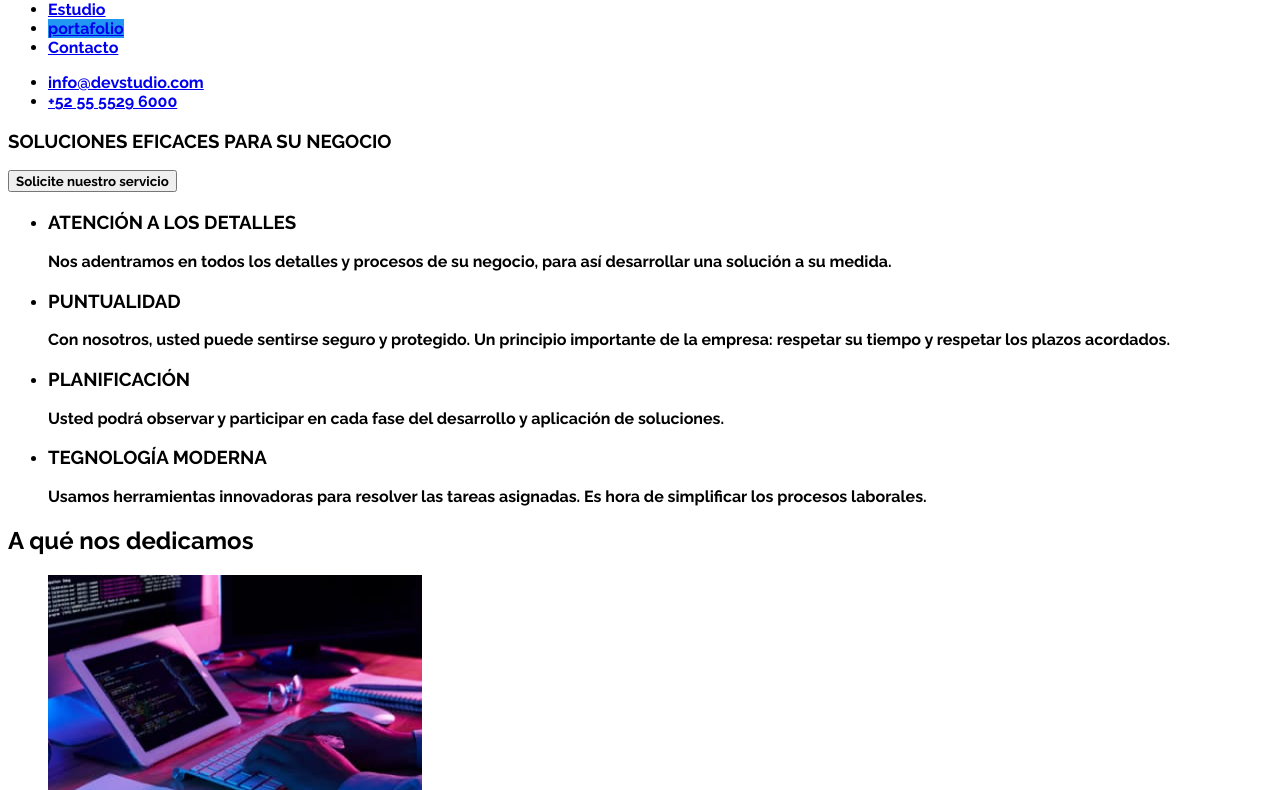
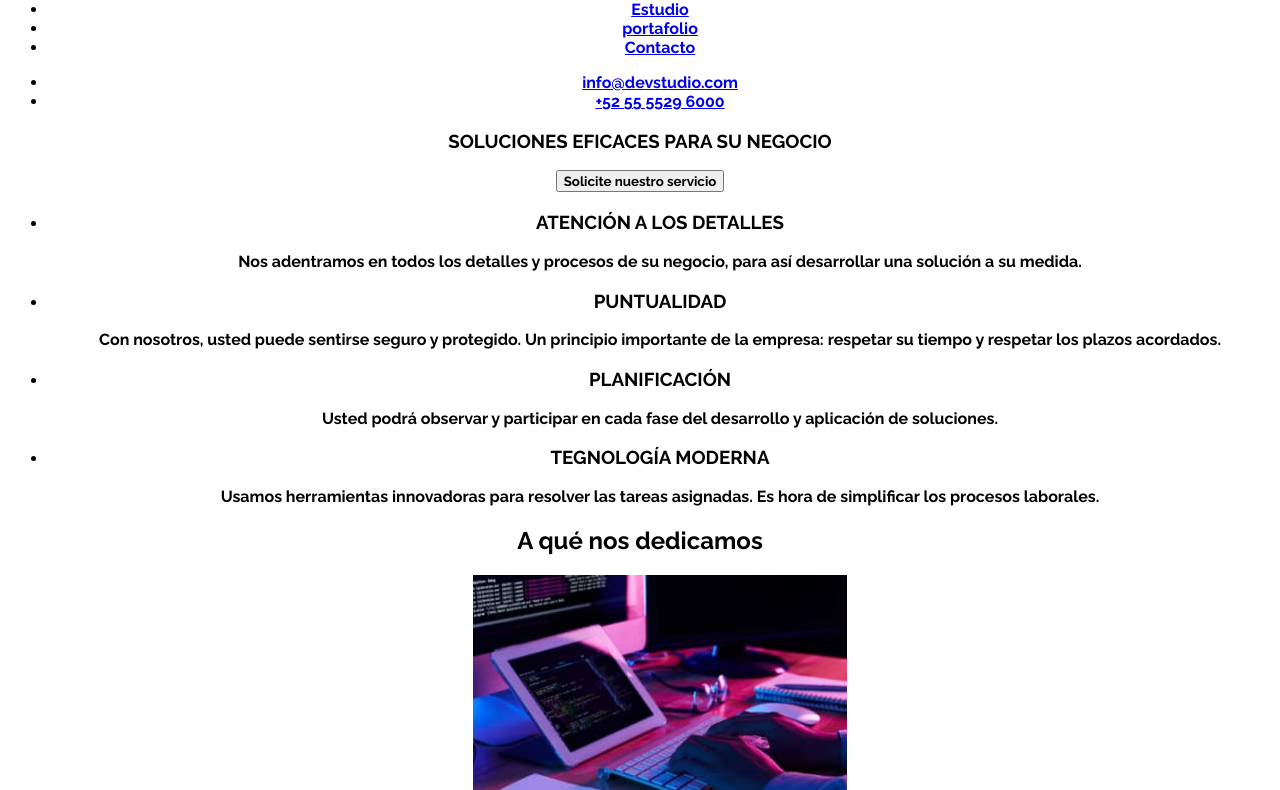
Before and after one commit to hectorfabioangulo/goit-markup-hw-02, a plain HTML site: page index.html in a window 1280 px wide. Shown: the part 43-833 px from the top of the page. Drawn offline with Linux system fonts and the light colour scheme.

Commit message:
se crea ruta css

```diff
--- a/css/style.css
+++ b/css/style.css
@@ -8,10 +8,11 @@
 body{
  background-color:white;
  color: #000;
+ text-align: center;
 }
-.style{
-    background-color:#2196F3;
+
+.button{
+    background-color:white;
+    color:#2196F3;
+    text-decoration: none;
 }
-.link {
-    background-color:#2196F3;
-}
--- a/index.html
+++ b/index.html
@@ -11,61 +11,63 @@
 </head>
 
 <body>
-    <header>
+    <header class="header">
         <nav class="header-navigation">
             <a href="./index.html" class="header-home link current">
                 <span class="logo-blue"> WebStudio</span> </a>
 
             <ul class="header-menu-list">
-                <li> <a href="#">Estudio</a> </li>
-                <li> <a href="./portafolio.html" class="header-home link current"> portafolio</a> </li>
-                <li> <a href="#">Contacto</a> </li>
+                <li class="header-home"> <a href="./index.html" class="header-home link current"> Estudio</a> </li>
+                <li class="header-home"> <a c href="./portafolio.html" class="header-home link current"> portafolio</a>
+                </li>
+                <li class="header-home"> <a href="#">Contacto</a> </li>
             </ul>
         </nav>
-        <ul>
-            <li> <a href="mailto:info@devstudio.com"> info@devstudio.com</a> </li>
-            <li> <a href="tel:+525555296000"> +52 55 5529 6000 </a> </li>
+        <ul class="header-contacts list">
+            <li class="header-email"><a class="email_link" href="mailto:info@devstudio.com">info@devstudio.com</a>
+            </li>
+            <li class="header-tel"> <a class="tel_link" href="tel:+525555296000">+52 55 5529 6000</a>
+            </li>
         </ul>
     </header>
     <main>
-        <section>
-            <h3>SOLUCIONES EFICACES PARA SU NEGOCIO </h3>
-            <button type="button">Solicite nuestro servicio </button>
+        <section class="hero">
+            <h3 class="hero-title">SOLUCIONES EFICACES PARA SU NEGOCIO </h3>
+            <button type="button" class="hero-btn">Solicite nuestro servicio </button>
         </section>
 
-        <section>
-            <ul>
-                <li>
-                    <h3> ATENCIÓN A LOS DETALLES </h3>
-                    <p> Nos adentramos en todos los detalles y procesos de su negocio, para
+        <section class="politicas">
+            <ul class="politicas-block list">
+                <li class="politicas-list">
+                    <h3 class="politicas-title"> ATENCIÓN A LOS DETALLES </h3>
+                    <p class="politicas-text"> Nos adentramos en todos los detalles y procesos de su negocio, para
                         así desarrollar una solución a su medida. </p>
                 </li>
 
-                <li>
-                    <h3> PUNTUALIDAD </h3>
-                    <p> Con nosotros, usted puede sentirse seguro y protegido. Un principio
+                <li class="politicas-list">
+                    <h3 class="politicas-title"> PUNTUALIDAD </h3>
+                    <p class="politicas-text"> Con nosotros, usted puede sentirse seguro y protegido. Un principio
                         importante
                         de la empresa: respetar su tiempo y respetar los plazos acordados. </p>
                 </li>
 
-                <li>
-                    <h3> PLANIFICACIÓN </h3>
-                    <p> Usted podrá observar y participar en cada fase del desarrollo y
+                <li class="politicas-list">
+                    <h3 class="politicas-title"> PLANIFICACIÓN </h3>
+                    <p class="politicas-text"> Usted podrá observar y participar en cada fase del desarrollo y
                         aplicación de soluciones. </p>
 
                 </li>
-                <li>
-                    <h3> TEGNOLOGÍA MODERNA </h3>
-                    <p> Usamos herramientas innovadoras para resolver las tareas asignadas.
+                <li class="politicas-list">
+                    <h3 class="politicas-title"> TEGNOLOGÍA MODERNA </h3>
+                    <p class="politicas-text"> Usamos herramientas innovadoras para resolver las tareas asignadas.
                         Es hora de simplificar los procesos laborales. </p>
-
                 </li>
             </ul>
         </section>
 
-        <section>
+        <section class="Edición">
             <h2> A qué nos dedicamos </h2>
-            <ul>
+            <ul class="list link">
                 <li> <img src="./images/a_que_nos_dedicamos_1.jpg" alt="imagen de persona programando" width="374"
                         height="300"> </li>
                 <li><img src="./images/a_que_nos_dedicamos_2.jpg" alt="imagen de persona controlando" width="374"
@@ -76,7 +78,7 @@
         </section>
         <section>
             <h2> Nuestro Equipo </h2>
-            <ul>
+            <ul class="list link">
                 <li><img src="./images/andres_cubo.jpg" alt="Diseñador de Productos" width="270" height="260">
                     <h3> Andrés Cubo </h3>
                     <p> Diseñador de Productos </p>
```
Also changed, not shown: portafolio.html (+23 -17 lines).
